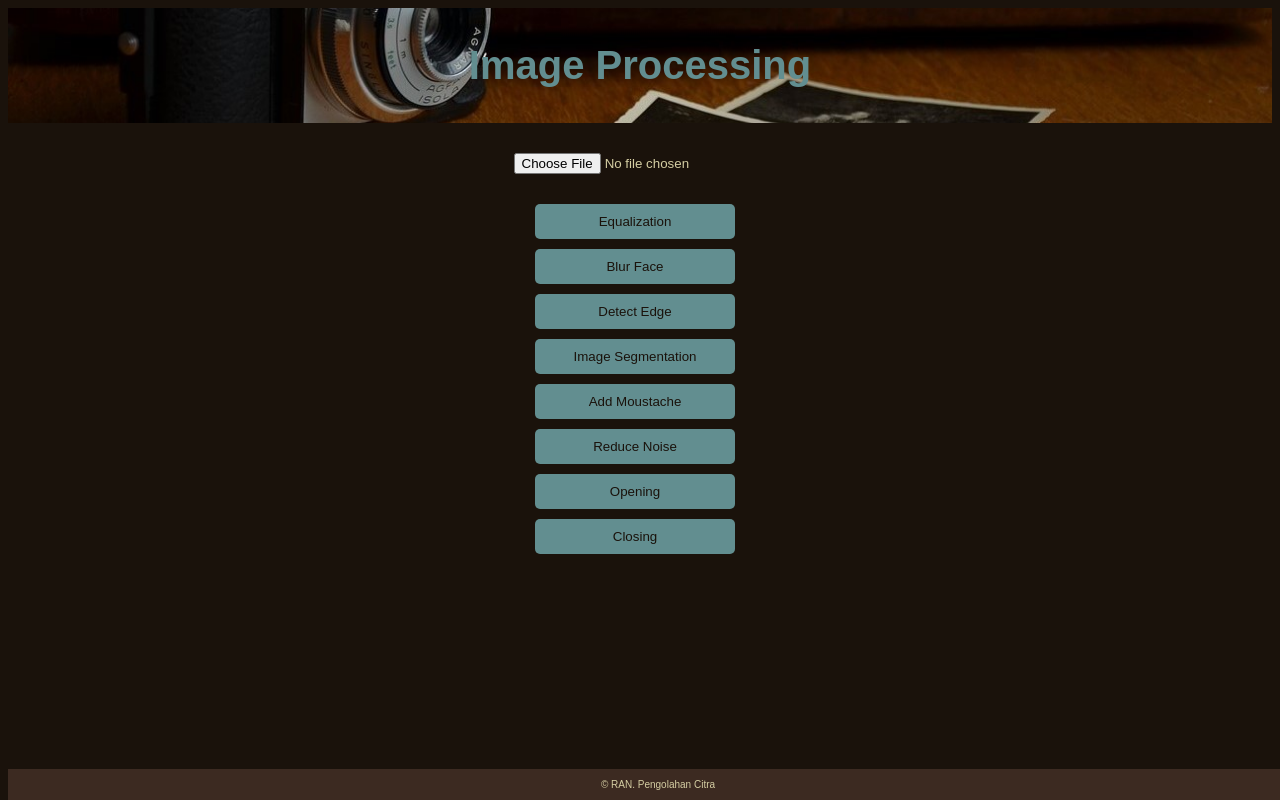
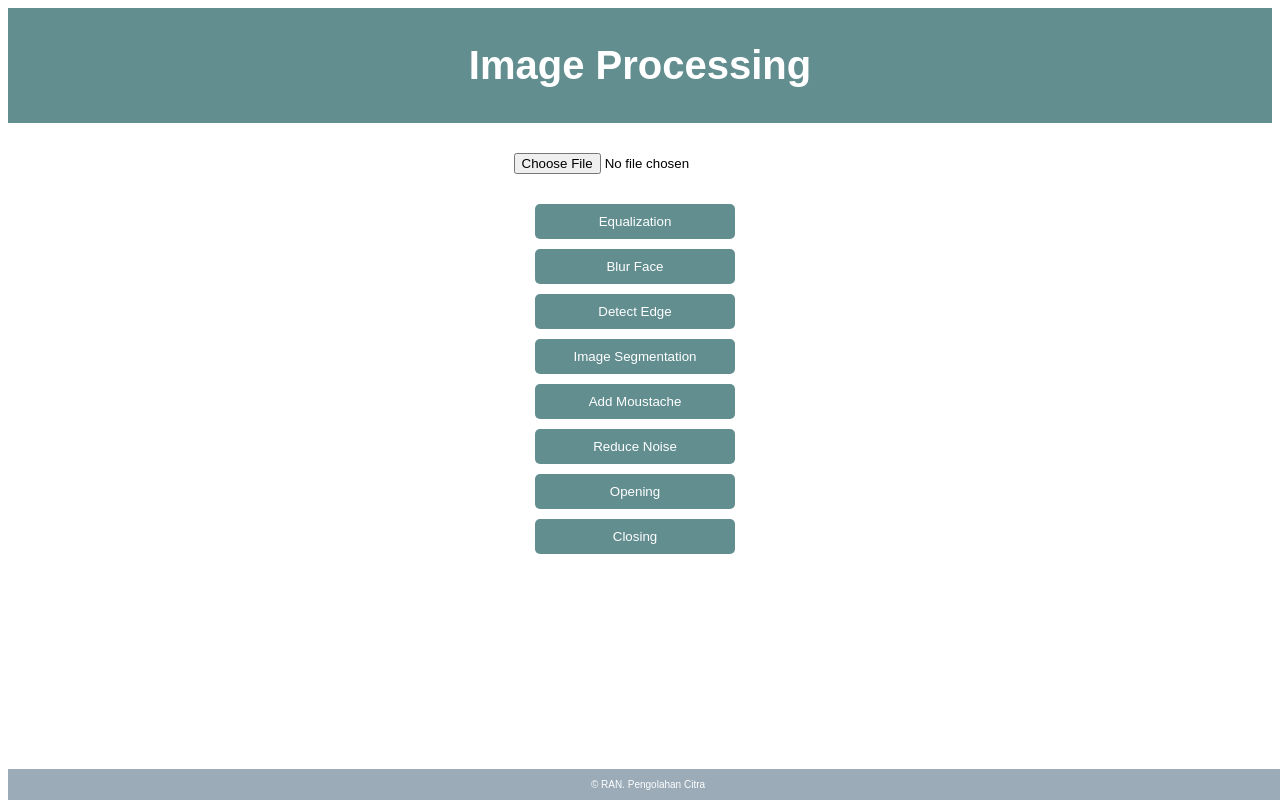
Before and after one commit to lthfaannisa/RAN-ImgProcessing, a Flask app: page / in a window 1280 px wide. Run offline with Flask 3, Linux system fonts and the light colour scheme.

Commit message:
feat: edit gui

```diff
--- a/static/style.css
+++ b/static/style.css
@@ -1,17 +1,16 @@
 body {
-  background-color: #1A120B;
-  color: #D5CEA3;
+  background-color: #fff;
 }
 
 /* Header */
 .header {
-  background-image: url('../static/background_img.jpg');
+  background-color: #628E90;
   background-size: cover;
-  color: #628E90;
+  color: #fff;
   text-align: center;
   padding: 35px;
   font-size: 40px;
-  font-family: Copperplate, Papyrus, fantasy;
+  font-family: 'Merriweather Sans', sans-serif;
 }
 
 /* Style untuk container form */
@@ -34,7 +33,6 @@ body {
 #no-file-selected {
   text-align: center;
   margin-top: 10px;
-  color: #f00;
   font-style: italic;
   display: none; /* Sembunyikan pesan awalnya */
   font-family: 'Merriweather Sans', sans-serif;
@@ -43,7 +41,7 @@ body {
 /* Style untuk tombol-tombol */
 button[type="submit"] {
   background-color: #628E90;
-  color: #1A120B;
+  color: #fff;
   width: 200px;
   padding: 10px 20px;
   border: none;
@@ -52,19 +50,19 @@ button[type="submit"] {
   margin-right: 10px;
   margin-top: 10px;
   font-family: 'Merriweather Sans', sans-serif;
-  transition: background-color 0.3s ease; /* Efek hover */
+  transition: background-color 0.3s ease;
 }
 
 button[type="submit"]:hover {
-  background-color: #BACDDB;
+  background-color: #9BABB8;
 }
 
 /* Gaya untuk container grid */
 .container {
   display: grid;
-  grid-template-columns: 1fr 1fr; /* Dua kolom dengan lebar yang sama */
+  grid-template-columns: 1fr 1fr;
   gap: 20px;
-  align-items: center; /* Tengahkan vertikal */
+  align-items: center;
   text-align: center;
   bottom: 15px;
   margin: 10px;
@@ -75,7 +73,7 @@ button[type="submit"]:hover {
   width: 400px;
   height: auto;
   margin: auto;
-  padding-bottom: 10px;
+  padding-bottom: 50px;
   display: block;
 }
 
@@ -93,31 +91,26 @@ button[type="submit"]:hover {
 
 /* Mengatur tata letak elemen-elemen histogram */
 .histogram1 {
-  margin-top: 0px; /* Jarak antara foto equal dan histogram equalize */
+  margin-top: 0px;
   font-family: 'Merriweather Sans', sans-serif;
   text-align: center;
 }
 
 .histogram2 {
-  margin-top: 30px; /* Jarak antara histogram equalize dan foto equalize */
+  margin-top: 30px;
   font-family: 'Merriweather Sans', sans-serif;
   text-align: center;
 }
 
 /* Gaya untuk footer */
 footer {
-  background-color: #3C2A21;
-  color: #D5CEA3;
+  background-color: #9BABB8;
+  color: #fff;
   text-align: center;
   position: fixed;
   width: 100%;
   bottom: 0px;
-  padding: 10px;
   font-family: 'Merriweather Sans', sans-serif;
-}
-
-/* Gaya untuk teks dalam footer */
-.footer p {
   font-size: 10px;
   margin: 0;
 }
```
